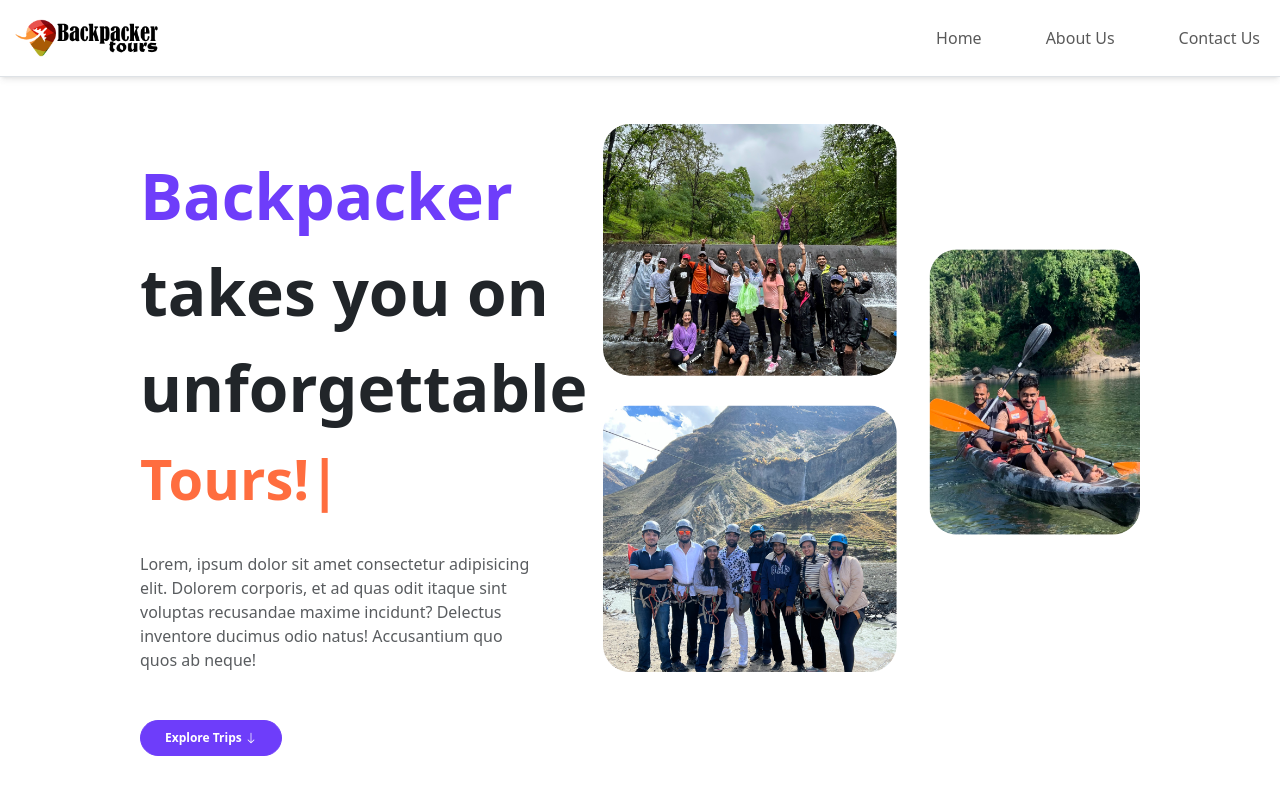
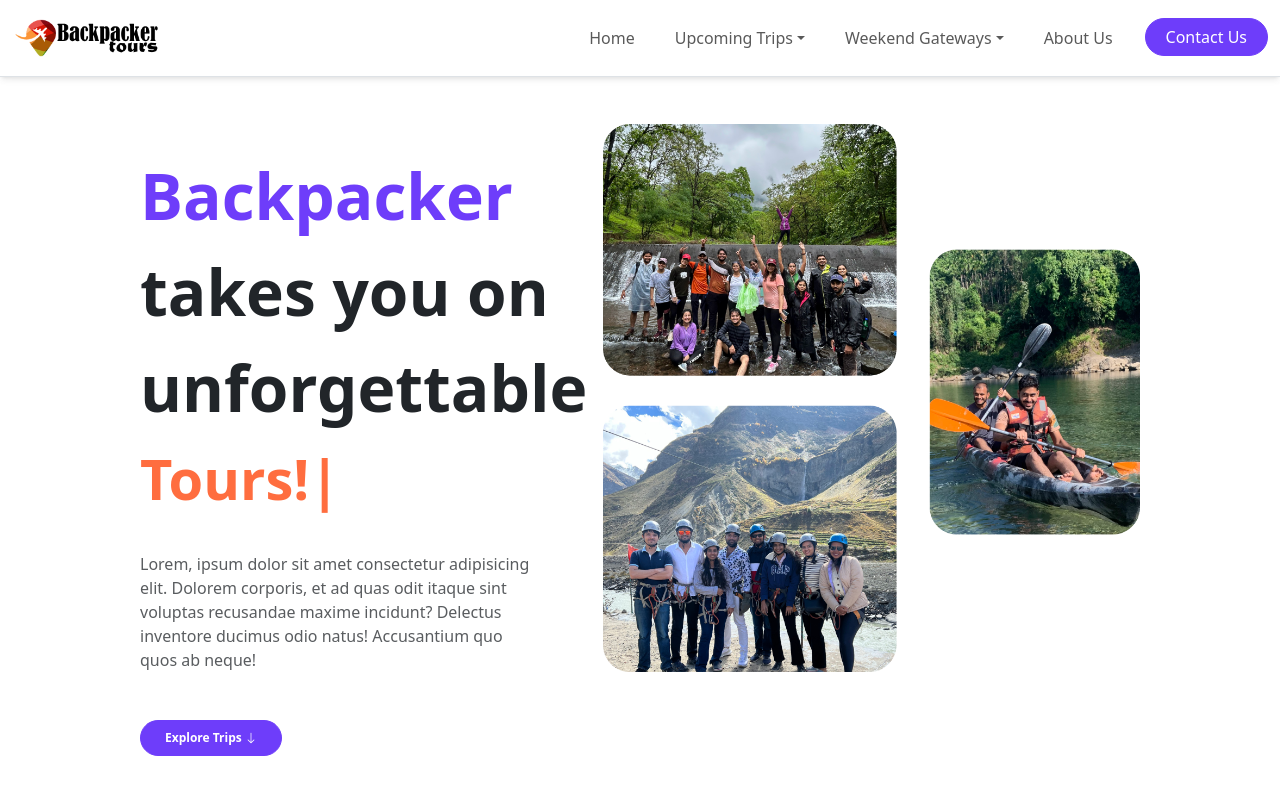
Before and after one commit to backpackertours/bacwebsite, a React (Create React App) app: page / in a window 1280 px wide. Shown: the top 800 px of the page. Built offline with nearby package versions, Linux system fonts and the light colour scheme.

Commit message:
feat: BAC-32 - add more options to navbar

```diff
--- a/src/assets/scss/style.css
+++ b/src/assets/scss/style.css
@@ -1,3 +1,11 @@
+.dropdown-item:hover {
+    background-color: #DACDFF;
+}
+
+.dropdown-item:active {
+    color: #FFFFFF;
+}
+
 .mt-nav {
     margin-top: 76px;
 }
--- a/src/components/layout/Navigation/index.js
+++ b/src/components/layout/Navigation/index.js
@@ -2,12 +2,17 @@
 import { Link } from 'react-router-dom';
 
 import {
+    Button,
     Collapse,
     Navbar,
     NavbarToggler,
     NavbarBrand,
     Nav,
-    NavItem
+    NavItem,
+    UncontrolledDropdown,
+    DropdownToggle,
+    DropdownMenu,
+    DropdownItem
 } from 'reactstrap';
 
 import logo from '../../../assets/images/logo.png';
@@ -26,27 +31,57 @@
                 <NavbarToggler onClick={toggle} />
                 <Collapse isOpen={isOpen} navbar>
                     <Nav className="ms-auto" navbar>
-                        <NavItem className="me-5">
+                        <NavItem className="me-4">
                             <Link className="nav-link" to="/">Home</Link>
                         </NavItem>
-                        <NavItem className="me-5">
+                        <UncontrolledDropdown nav inNavbar className="me-4">
+                            <DropdownToggle nav caret>
+                                Upcoming Trips
+                            </DropdownToggle>
+                            <DropdownMenu center className="shadow-md">
+                                <DropdownItem>
+                                    <Link className="nav-link py-0" to="/trip">Spiti Valley Trek</Link>
+                                </DropdownItem>
+                                <DropdownItem>
+                                    <Link className="nav-link py-0" to="/trip">Himachal Pradesh</Link>
+                                </DropdownItem>
+                                <DropdownItem>
+                                    <Link className="nav-link py-0" to="/trip">Leh Ladakh</Link>
+                                </DropdownItem>
+                                <DropdownItem>
+                                    <Link className="nav-link py-0" to="/trip">Meghalaya Paradise</Link>
+                                </DropdownItem>
+                            </DropdownMenu>
+                        </UncontrolledDropdown>
+                        <UncontrolledDropdown nav inNavbar className="me-4">
+                            <DropdownToggle nav caret>
+                                Weekend Gateways
+                            </DropdownToggle>
+                            <DropdownMenu center className="shadow-md">
+                                <DropdownItem>
+                                    <Link className="nav-link py-0" to="/trip">Matheran Trek</Link>
+                                </DropdownItem>
+                                <DropdownItem>
+                                    <Link className="nav-link py-0" to="/trip">Garbette Plateu</Link>
+                                </DropdownItem>
+                                <DropdownItem>
+                                    <Link className="nav-link py-0" to="/trip">Mumbai Backwaters</Link>
+                                </DropdownItem>
+                                <DropdownItem>
+                                    <Link className="nav-link py-0" to="/trip">Kalavantin Durg</Link>
+                                </DropdownItem>
+                                {/* <DropdownItem divider />
+                                <DropdownItem>Reset</DropdownItem> */}
+                            </DropdownMenu>
+                        </UncontrolledDropdown>
+                        <NavItem className="me-4">
                             <Link className="nav-link" to="/aboutus">About Us</Link>
                         </NavItem>
                         <NavItem>
-                            <Link className="nav-link" to="/contactus">Contact Us</Link>
+                            <Button className="text-white rounded-pill" color="primary">
+                                <Link className="nav-link py-0 text-white" to="/contactus">Contact Us</Link>
+                            </Button>
                         </NavItem>
-                        {/* TODO - Remove dropdown if not needed */}
-                        {/* <UncontrolledDropdown nav inNavbar>
-                            <DropdownToggle nav caret>
-                                Options
-                            </DropdownToggle>
-                            <DropdownMenu right>
-                                <DropdownItem>Option 1</DropdownItem>
-                                <DropdownItem>Option 2</DropdownItem>
-                                <DropdownItem divider />
-                                <DropdownItem>Reset</DropdownItem>
-                            </DropdownMenu>
-                        </UncontrolledDropdown> */}
                     </Nav>
                 </Collapse>
             </Navbar>
```
